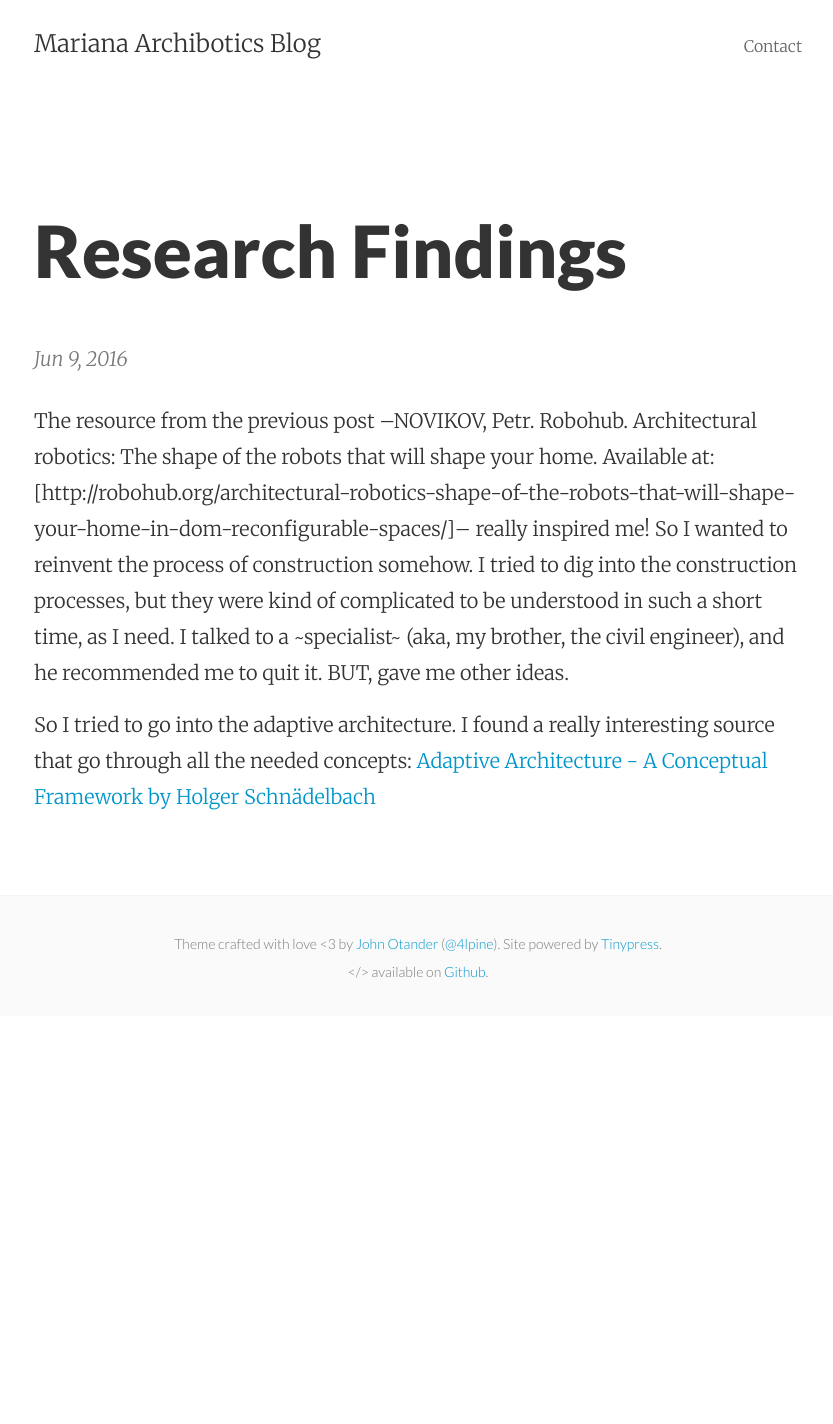
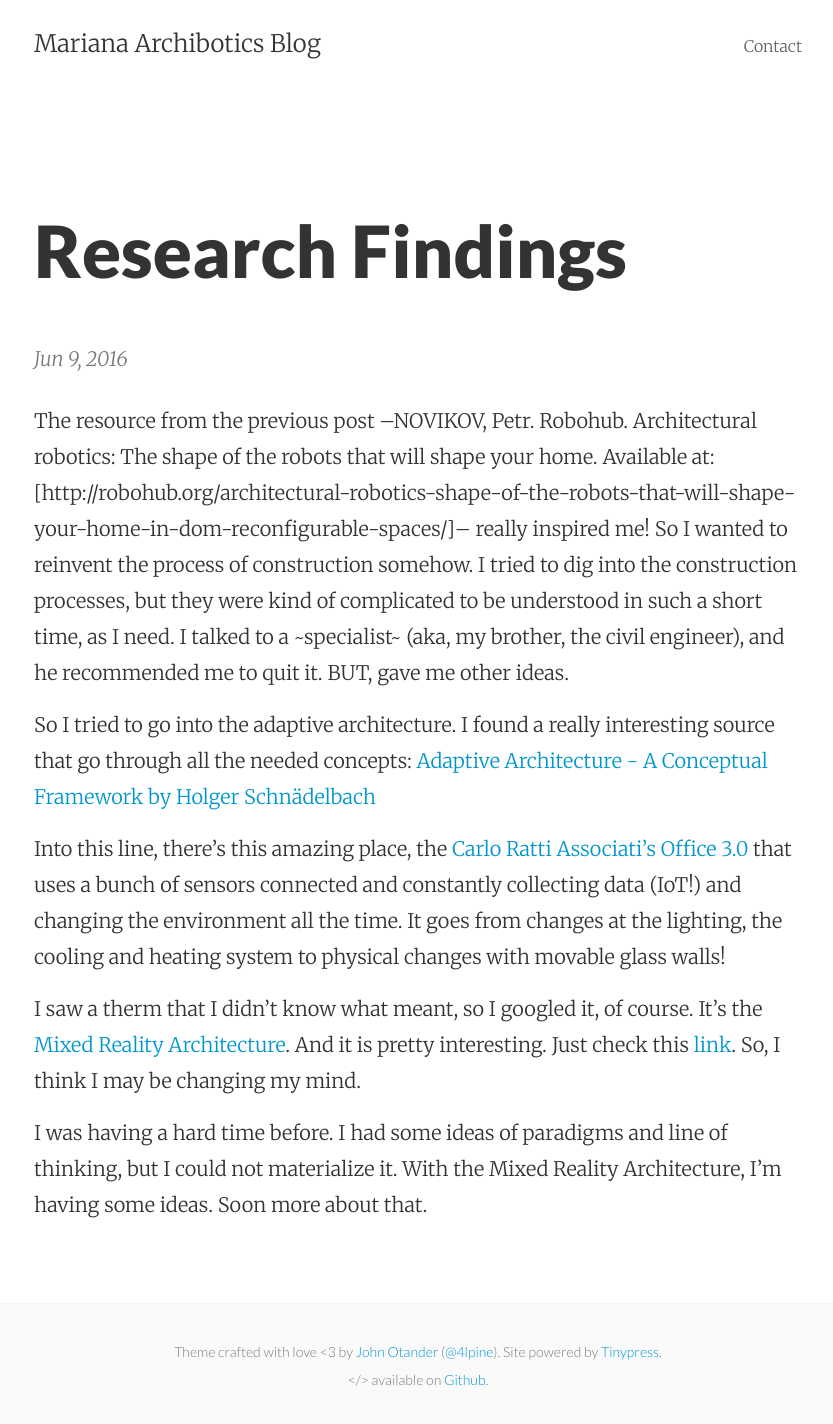
Before and after one commit to marianacasarin/marianacasarin.github.io, a Jekyll site: the page built from _posts/2016-06-09-research-findings.markdown, in a window 1280 px wide. Shown: the whole page, without its empty margins (222-1055 px from the left). Built offline with Jekyll 4.4.1, drawn with Linux system fonts in a browser that asks for light colours; before the commit the page ends 1016 px from its top, so only the background shows below that.

Commit message:
Post update: Research Findings

```diff
--- a/_posts/2016-06-09-research-findings.markdown
+++ b/_posts/2016-06-09-research-findings.markdown
@@ -6,3 +6,10 @@ layout: post
 The resource from the previous post --NOVIKOV, Petr. Robohub. Architectural robotics: The shape of the robots that will shape your home. Available at: [http://robohub.org/architectural-robotics-shape-of-the-robots-that-will-shape-your-home-in-dom-reconfigurable-spaces/]-- really inspired me! So I wanted to reinvent the process of construction somehow. I tried to dig into the construction processes, but they were kind of complicated to be understood in such a short time, as I need. I talked to a ~specialist~ (aka, my brother, the civil engineer), and he recommended me to quit it. BUT, gave me other ideas.
 
 So I tried to go into the adaptive architecture. I found a really interesting source that go through all the needed concepts: [Adaptive Architecture - A Conceptual Framework by Holger Schnädelbach](https://www.researchgate.net/publication/235218510_Adaptive_Architecture_-_A_Conceptual_Framework)
+
+Into this line, there's this amazing place, the [Carlo Ratti Associati's Office 3.0](http://www.dezeen.com/2016/06/03/office-3-0-carlo-ratti-internet-of-things-personalised-environments-turin-italy/) that uses a bunch of sensors connected and constantly collecting data (IoT!) and changing the environment all the time. It goes from changes at the lighting, the cooling and heating system to physical changes with movable glass walls!
+
+I saw a therm that I didn't know what meant, so I googled it, of course. It's the [Mixed Reality Architecture](http://discovery.ucl.ac.uk/5168/2/5168.pdf). And it is pretty interesting. Just check this [link](https://www.youtube.com/watch?v=0HAUThWxidQ). So, I think I may be changing my mind.
+
+I was having a hard time before. I had some ideas of paradigms and line of thinking, but I could not materialize it. With the Mixed Reality Architecture, I'm having some ideas.
+Soon more about that.
```
